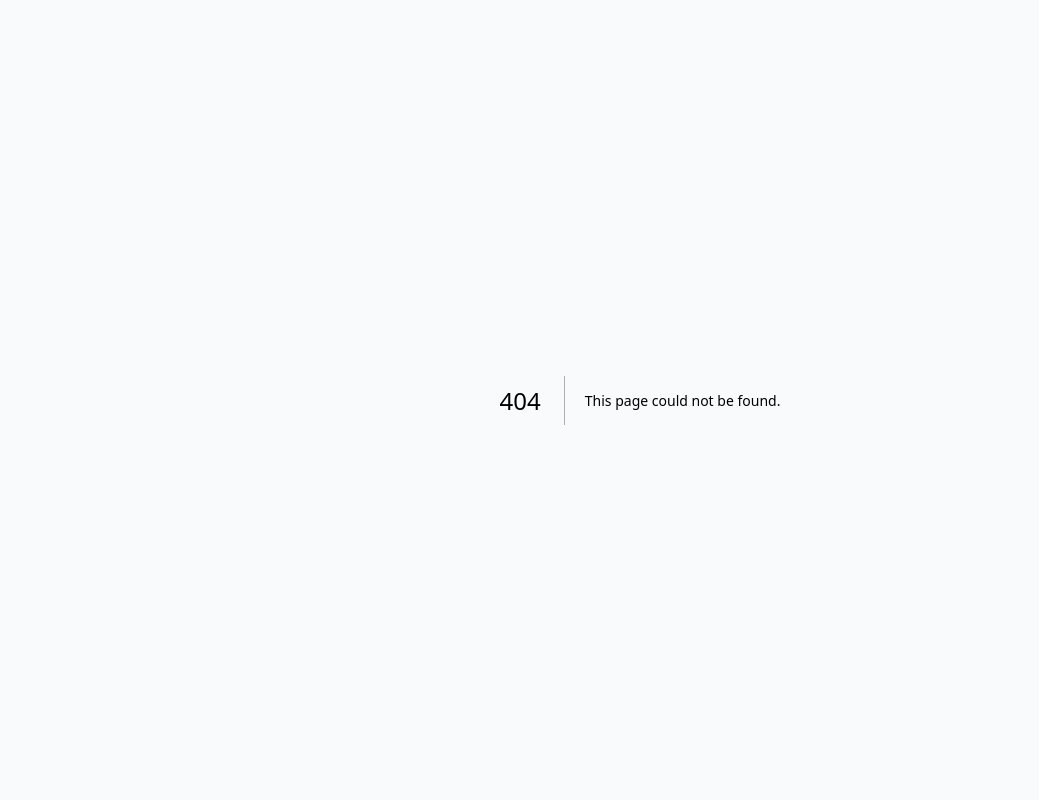
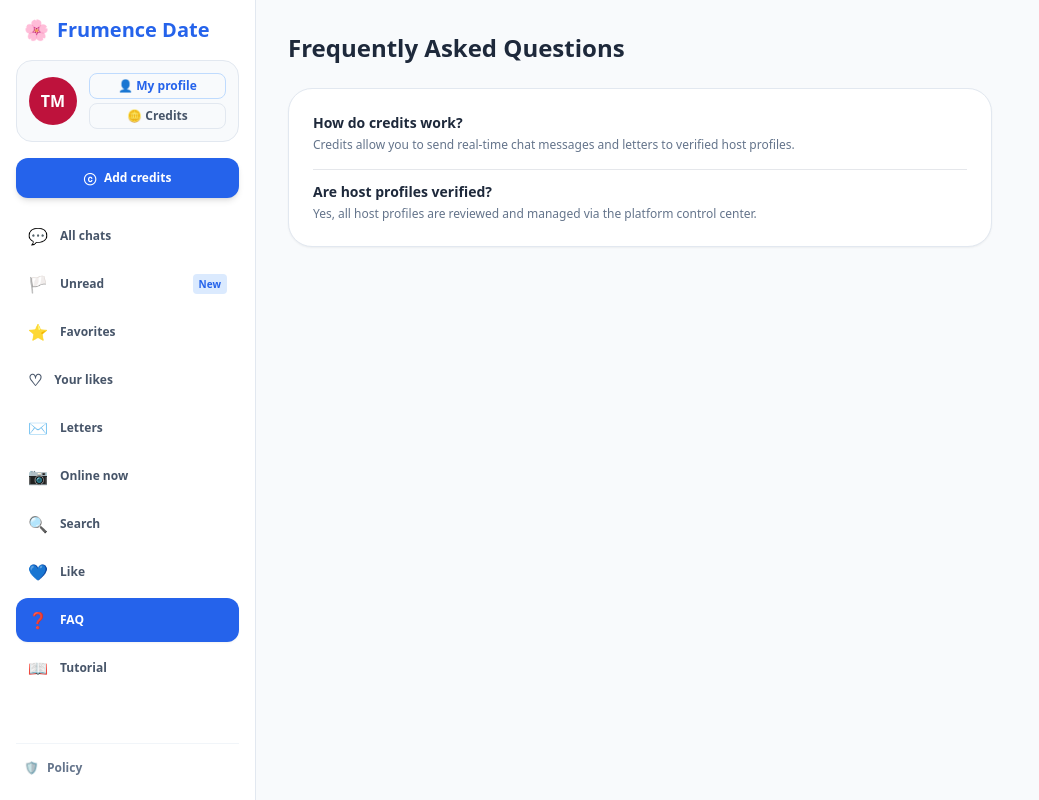
Before and after one commit to Tumuna-max/sturdy-funicular, a Next.js app: page /faq in a window 1280 px wide. Before the commit this address had no page. Shown: the whole page, without its empty margins (0-1039 px from the left). Built offline with nearby package versions, Linux system fonts and the light colour scheme.

Commit message:
Create FAQPage component with sidebar and content

```diff
--- /dev/null
+++ b/app/faq/page.js
@@ -0,0 +1,26 @@
+'use client';
+
+import ClientSidebar from '@/components/ClientSidebar';
+
+export default function FAQPage() {
+  return (
+    <div className="flex h-screen bg-slate-50 text-slate-800 overflow-hidden">
+      <ClientSidebar credits={20} userName="Tumuna Mwabili" />
+
+      <main className="flex-1 overflow-y-auto p-8 space-y-6 max-w-3xl">
+        <h1 className="text-2xl font-black text-slate-800">Frequently Asked Questions</h1>
+
+        <div className="bg-white p-6 rounded-3xl border border-slate-200 shadow-sm space-y-4 text-xs">
+          <div>
+            <h3 className="font-extrabold text-slate-800 text-sm">How do credits work?</h3>
+            <p className="text-slate-500 mt-1">Credits allow you to send real-time chat messages and letters to verified host profiles.</p>
+          </div>
+          <div className="border-t pt-3">
+            <h3 className="font-extrabold text-slate-800 text-sm">Are host profiles verified?</h3>
+            <p className="text-slate-500 mt-1">Yes, all host profiles are reviewed and managed via the platform control center.</p>
+          </div>
+        </div>
+      </main>
+    </div>
+  );
+}
```
